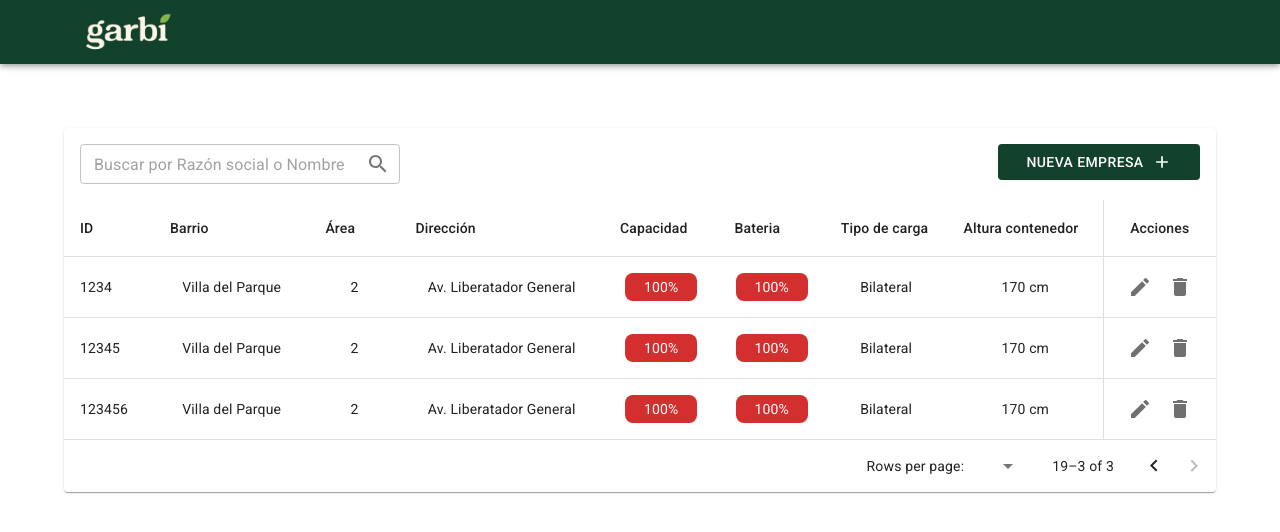
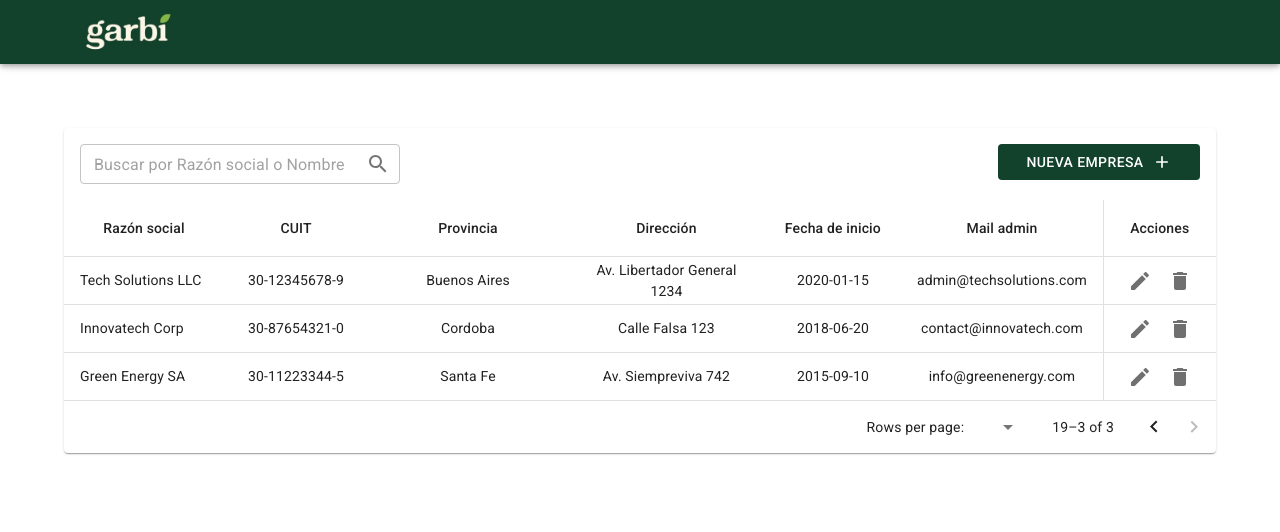
Before and after one commit to SofiaPalmieri/garbi-front, a React (Vite) app: page /empresas in a window 1280 px wide. Shown: the top 532 px of the page. Built offline with nearby package versions, Linux system fonts and the light colour scheme.

Commit message:
added company info table

```diff
--- a/src/components/TableWithEditAndDeleteButtons/TableWithEditAndDeleteButtons.jsx
+++ b/src/components/TableWithEditAndDeleteButtons/TableWithEditAndDeleteButtons.jsx
@@ -21,7 +21,7 @@ export const TableWithEditAndDeleteButtons = ({
       <Box
         sx={{
           position: 'relative',
-          paddingRight: '113px'
+          paddingRight: '7.0625rem'
         }}
       >
         <TableContainer>
@@ -33,6 +33,7 @@ export const TableWithEditAndDeleteButtons = ({
                 {tableHeaders.map((header, index) => (
                   <TableCell
                     key={index}
+                    align={header.align || 'center'}
                     sx={{
                       minWidth: header.minWidth
                     }}
@@ -65,7 +66,7 @@ export const TableWithEditAndDeleteButtons = ({
                     align='center'
                     sx={{
                       width: 113,
-                      borderLeft: '1px solid #0000001F'
+                      borderLeft: '.0625rem solid #0000001F'
                     }}
                   >Acciones
                   </TableCell>
@@ -75,15 +76,15 @@ export const TableWithEditAndDeleteButtons = ({
                 {rows.map(row => <TableRow
                   key={row.id + '-action'}
                   sx={{
-                    height: '61px'
+                    height: '3rem'
                   }}
                 >
                   <TableCell
                     align='center'
                     sx={{
-                      height: '61px',
+                      height: '100%',
                       padding: 0,
-                      borderLeft: '1px solid #0000001F'
+                      borderLeft: '.0625rem solid #0000001F'
                     }}
                   >
                     <Button
--- a/src/pages/Company/CompanyPage.jsx
+++ b/src/pages/Company/CompanyPage.jsx
@@ -1,7 +1,8 @@
 import {
   Box, Paper,
   TableCell,
-  TableRow
+  TableRow,
+  Typography
 } from '@mui/material';
 import {
   useState
@@ -19,112 +20,135 @@ import {
   TableWithEditAndDeleteButtons
 } from '../../components/TableWithEditAndDeleteButtons';
 
-const containersInitial = [
+const companiesInitial = [
   {
     id: 1234,
-    barrio: 'Villa del Parque',
-    area: 2,
-    direccion: 'Av. Liberatador General',
-    capacidad: '100%',
-    bateria: '100%',
-    tipoDeCarga: 'Bilateral',
-    alturaContenedor: '170 cm',
+    companyName: 'Tech Solutions LLC',
+    CUIT: '30-12345678-9',
+    province: 'Buenos Aires',
+    address: 'Av. Libertador General 1234',
+    startDate: '2020-01-15',
+    adminEmail: 'admin@techsolutions.com',
   },
   {
     id: 12345,
-    barrio: 'Villa del Parque',
-    area: 2,
-    direccion: 'Av. Liberatador General',
-    capacidad: '100%',
-    bateria: '100%',
-    tipoDeCarga: 'Bilateral',
-    alturaContenedor: '170 cm',
+    companyName: 'Innovatech Corp',
+    CUIT: '30-87654321-0',
+    province: 'Cordoba',
+    address: 'Calle Falsa 123',
+    startDate: '2018-06-20',
+    adminEmail: 'contact@innovatech.com',
   },
   {
     id: 123456,
-    barrio: 'Villa del Parque',
-    area: 2,
-    direccion: 'Av. Liberatador General',
-    capacidad: '100%',
-    bateria: '100%',
-    tipoDeCarga: 'Bilateral',
-    alturaContenedor: '170 cm',
+    companyName: 'Green Energy SA',
+    CUIT: '30-11223344-5',
+    province: 'Santa Fe',
+    address: 'Av. Siempreviva 742',
+    startDate: '2015-09-10',
+    adminEmail: 'info@greenenergy.com',
   },
 ];
 
-const ContainerRowRender = (container) => {
+const CompanyRowRender = (company) => {
   return (
     <TableRow
-      key={container.id}
+      key={company.id}
       sx={{
+        height: '48px',
         '& .MuiTableCell-root:last-child': {
           borderRight: 0,
         },
+        '& .MuiTableCell-root': {
+          height: '100%',
+          paddingTop: 0,
+          paddingBottom: 0
+        }
       }}
     >
       <TableCell
         component='th'
         scope='row'
       >
-        {container.id}
-      </TableCell>
-      <TableCell
-        align='center'
-      >{container.barrio}</TableCell>
-      <TableCell
-        align='center'
-      >{container.area}</TableCell>
-      <TableCell
-        align='center'
-      >{container.direccion}</TableCell>
-      <TableCell
-        align='center'
-      >
-        <Box
+        <Typography
           sx={{
-            borderRadius: '8px',
-            backgroundColor: '#D32F2F',
-            minHeight: '28px',
-            width: '72px',
-            color: 'white',
-            display: 'flex',
-            justifyContent: 'center',
-            alignItems: 'center',
-            margin: 'auto',
+            fontSize: '.875rem',
+            fontWeight: 400,
+            lineHeight: ' 1.2512rem',
+            color: '#000000DE'
           }}
         >
-          {container.capacidad}
-        </Box>
+          {company.companyName}
+        </Typography>
       </TableCell>
       <TableCell
         align='center'
       >
-        <Box
+        <Typography
           sx={{
-            borderRadius: '8px',
-            backgroundColor: '#D32F2F',
-            minHeight: '28px',
-            width: '72px',
-            color: 'white',
-            display: 'flex',
-            justifyContent: 'center',
-            alignItems: 'center',
-            margin: 'auto',
+            fontSize: '.875rem',
+            fontWeight: 400,
+            lineHeight: ' 1.2512rem',
+            color: '#000000DE'
           }}
         >
-          {container.bateria}
-        </Box>
+          {company.CUIT}
+        </Typography>
       </TableCell>
       <TableCell
         align='center'
-      >{container.tipoDeCarga}</TableCell>
+      ><Typography
+        sx={{
+            fontSize: '.875rem',
+            fontWeight: 400,
+            lineHeight: ' 1.2512rem',
+            color: '#000000DE'
+          }}
+      >
+          {company.province}
+        </Typography>
+      </TableCell>
       <TableCell
         align='center'
-        sx={{
-          borderRight: '1px solid #0000001F',
-        }}
       >
-        {container.alturaContenedor}
+        <Typography
+          sx={{
+            fontSize: '.875rem',
+            fontWeight: 400,
+            lineHeight: ' 1.2512rem',
+            color: '#000000DE'
+          }}
+        >
+          {company.address}
+        </Typography>
+      </TableCell>
+      <TableCell
+        align='center'
+      >
+        <Typography
+          sx={{
+            fontSize: '.875rem',
+            fontWeight: 400,
+            lineHeight: ' 1.2512rem',
+            color: '#000000DE'
+          }}
+        >
+          {company.startDate}
+        </Typography>
+      </TableCell>
+      <TableCell
+        align='center'
+      >
+        <Typography
+          sx={{
+            fontSize: '.875rem',
+            fontWeight: 400,
+            lineHeight: ' 1.2512rem',
+            color: '#000000DE'
+          }}
+        >
+          {company.adminEmail}
+        </Typography>
       </TableCell>
     </TableRow>
   )
@@ -133,62 +157,47 @@ const ContainerRowRender = (container) => {
 
 const tableHeaders = [
   {
-    value: 'ID',
-    minWidth: 88
+    value: 'Razón social',
+    minWidth: 160
   },
   {
-    value: 'Barrio',
-    minWidth: 152
+    value: 'CUIT',
+    minWidth: 144
   },
   {
-    value: 'Área',
-    minWidth: 88
+    value: 'Provincia',
+    minWidth: 200
   },
   {
     value: 'Dirección',
-    minWidth: 200
+    minWidth: 176
   },
   {
-    value: 'Capacidad',
-    minWidth: 112
+    value: 'Fecha de inicio',
+    minWidth: 136
   },
   {
-    value: 'Bateria',
-    minWidth: 104
-  },
-  {
-    value: 'Tipo de carga',
-    minWidth: 120
-  },
-  {
-    value: 'Altura contenedor',
-    minWidth: 152,
-    sx: {
-      borderRight: '1px solid #0000001F',
-    }
+    value: 'Mail admin',
+    minWidth: 144
   }
 ];
 
 const CompanyPage = () => {
-  const [containers, setContainers] = useState(containersInitial)
-  const [open, setOpen] = useState(false);
-  const handleOpen = () => setOpen(true);
-  const handleClose = () => setOpen(false);
+  const [companies, setcompanies] = useState(companiesInitial)
+  const [openCreateCompanyModal, setOpenCreateCompanyModal] = useState(false);
+  const handleOpenCreateCompanyModal = () => setOpenCreateCompanyModal(true);
+  const handleCloseCreateCompanyModal = () => setOpenCreateCompanyModal(false);
 
-  const [openCreateContainerModal, setOpenCreateContainerModal] = useState(false);
-  const [openModifyContainerModal, setOpenModifyContainerModal] = useState(false);
-  const [containerToModify, setContainerToModify] = useState(false);
+  const [openModifyCompanyModal, setOpenModifyCompanyModal] = useState(false);
+  const [companyToModify, setCompanyToModify] = useState(false);
 
-  const handleOpenCreateContainerModal = () => setOpenCreateContainerModal(true);
-  const handleCloseCreateContainerModal = () => setOpenCreateContainerModal(false);
-
-  const handleOpenModifyContainerModal = (containerToModify) => {
-    setContainerToModify(containerToModify)
-    setOpenModifyContainerModal(true)
+  const handleOpenModifyContainerModal = (companyToModify) => {
+    setCompanyToModify(companyToModify)
+    setCompanyToModify(true)
   };
-  const handleCloseModifyContainerModal = () => {
-    setOpenModifyContainerModal(false)
-    setContainerToModify(null);
+  const handleCloseModifyCompanyModal = () => {
+    setOpenModifyCompanyModal(false)
+    setCompanyToModify(null);
   };
 
 
@@ -205,8 +214,8 @@ const CompanyPage = () => {
         description={
           'Complete los siguientes campos para agregar una nueva empresa de recolección al sistema'
         }
-        open={open}
-        handleClose={handleClose}
+        open={openCreateCompanyModal}
+        handleClose={handleCloseCreateCompanyModal}
         form={<CreateCompanyForm />}
       />
 
@@ -219,13 +228,13 @@ const CompanyPage = () => {
           placeholderInput={'Buscar por Razón social o Nombre'}
           buttonText={'nueva empresa'}
           inputWidth={'20rem'}
-          onClick={handleOpen}
+          onClick={handleOpenCreateCompanyModal}
         />
         <TableWithEditAndDeleteButtons
           tableHeaders={tableHeaders}
-          rows={containers}
-          renderRow={ContainerRowRender}
-          handleOnClickEditButton={handleOpenModifyContainerModal}
+          rows={companies}
+          renderRow={CompanyRowRender}
+          handleOnClickEditButton={handleCloseModifyCompanyModal}
         />
       </Paper>
     </Box>
--- a/src/pages/Containers/ContainerContent.jsx
+++ b/src/pages/Containers/ContainerContent.jsx
@@ -64,6 +64,12 @@ const ContainerRowRender = (container) => {
         '& .MuiTableCell-root:last-child': {
           borderRight: 0,
         },
+        '& .MuiTableCell-root':{
+          height: '100%',
+          paddingTop: 0,
+          paddingBottom: 0
+        },
+        height: '3rem'
       }}
     >
       <TableCell
@@ -138,35 +144,43 @@ const ContainerRowRender = (container) => {
 const tableHeaders = [
   {
     value: 'ID',
-    minWidth: 88
+    minWidth: 88,
+    align: 'center'
   },
   {
     value: 'Barrio',
-    minWidth: 152
+    minWidth: 152,
+    align: 'center'
   },
   {
     value: 'Área',
-    minWidth: 88
+    minWidth: 88,
+    align: 'center'
   },
   {
     value: 'Dirección',
-    minWidth: 200
+    minWidth: 200,
+    align: 'center'
   },
   {
     value: 'Capacidad',
-    minWidth: 112
+    minWidth: 112,
+    align: 'center'
   },
   {
     value: 'Bateria',
-    minWidth: 104
+    minWidth: 104,
+    align: 'center'
   },
   {
     value: 'Tipo de carga',
-    minWidth: 120
+    minWidth: 120,
+    align: 'center'
   },
   {
     value: 'Altura contenedor',
     minWidth: 152,
+    align: 'center',
     sx: {
       borderRight: '1px solid #0000001F',
     }
```
